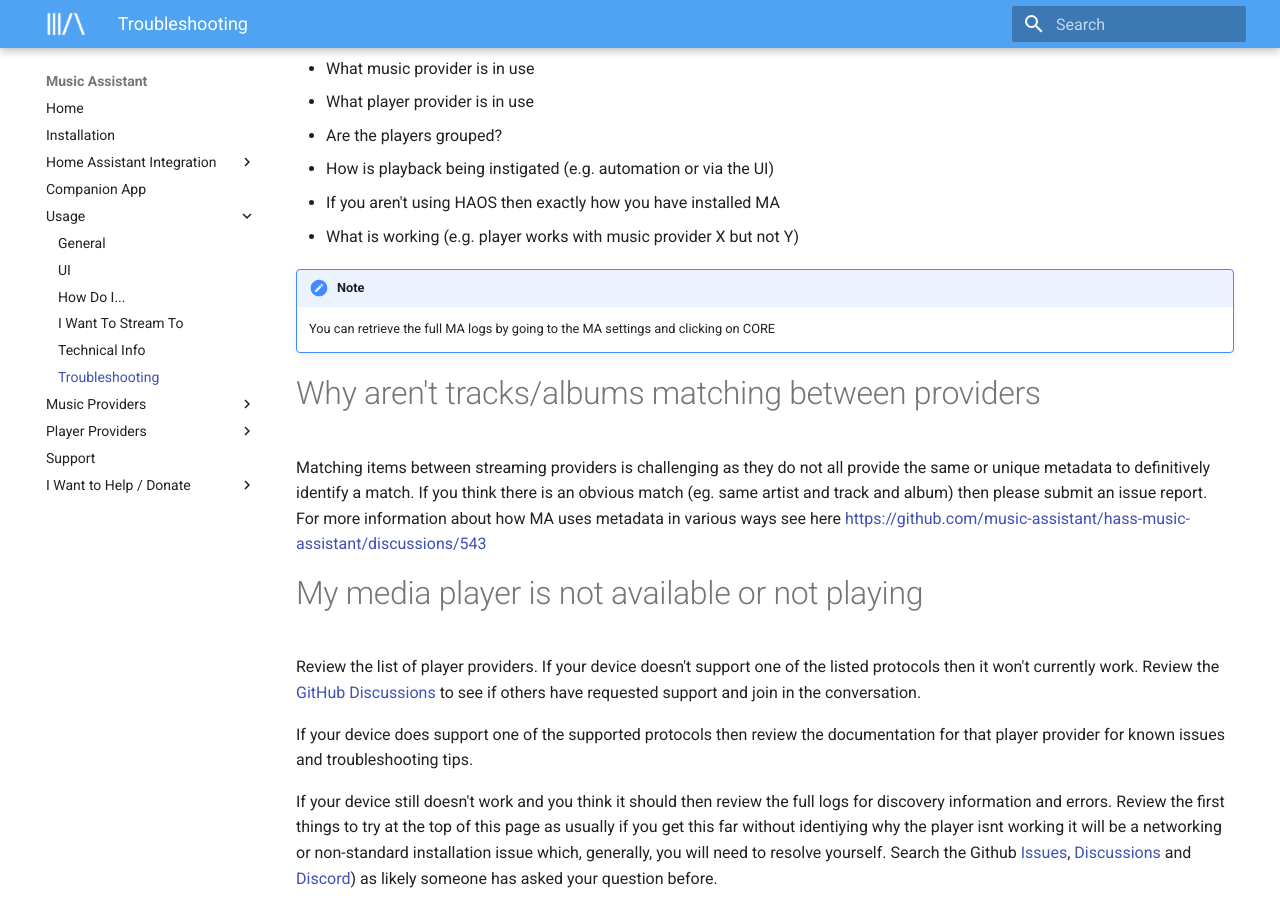
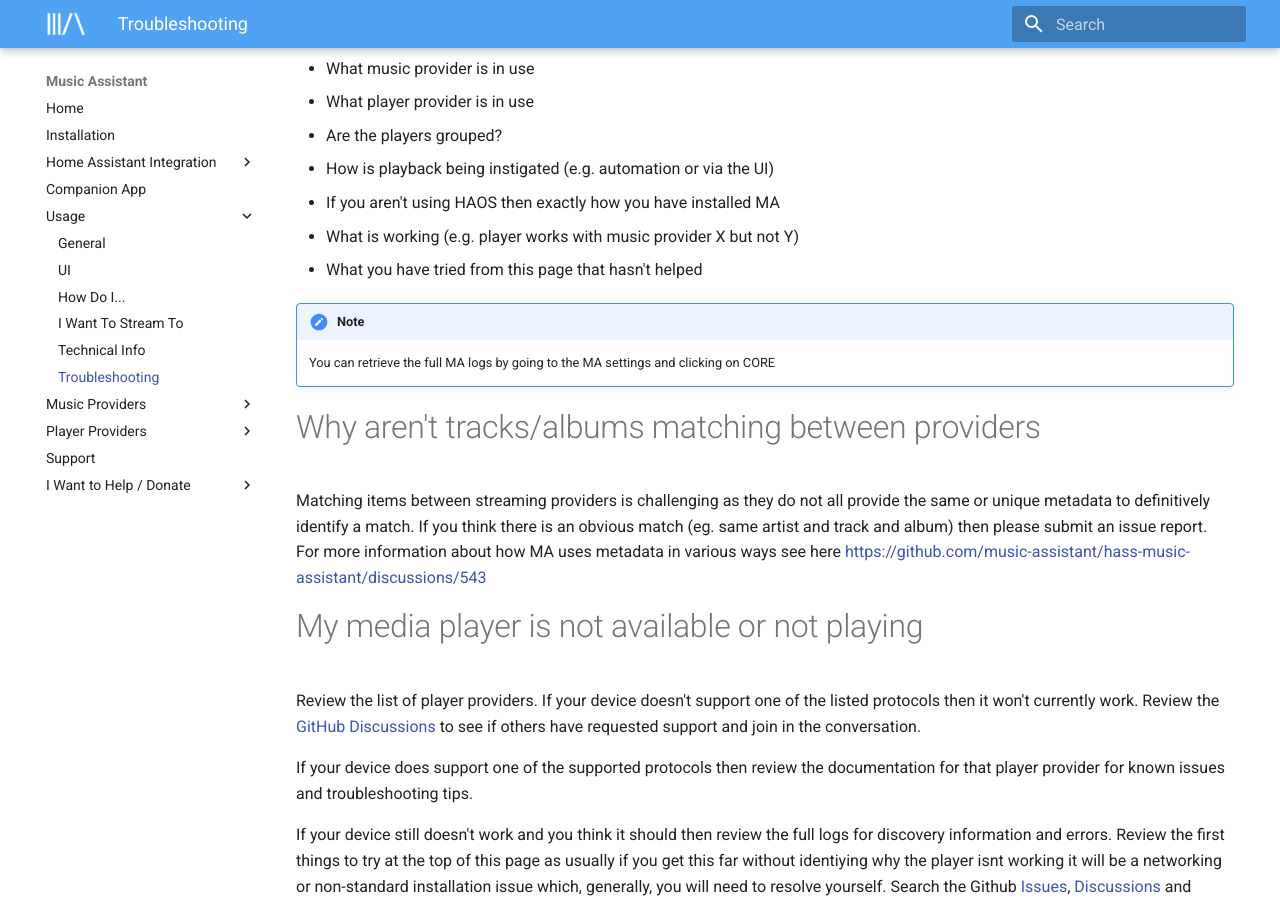
Before and after one commit to pwbriggs/music-assistant.github.io, an MkDocs documentation site: the page built from docs/faq/troubleshooting.md, in a window 1280 px wide and 900 px high, scrolled down 943 px. Built offline with MkDocs 1.6.1 and Material for MkDocs 9.7.7, drawn with Linux system fonts in a browser that asks for light colours.

Commit message:
Update troubleshooting.md

```diff
--- a/docs/faq/troubleshooting.md
+++ b/docs/faq/troubleshooting.md
@@ -22,6 +22,7 @@
 - How is playback being instigated (e.g. automation or via the UI)
 - If you aren't using HAOS then exactly how you have installed MA
 - What is working (e.g. player works with music provider X but not Y)
+- What you have tried from this page that hasn't helped
 
 !!! note
     You can retrieve the full MA logs by going to the MA settings and clicking on CORE
```
